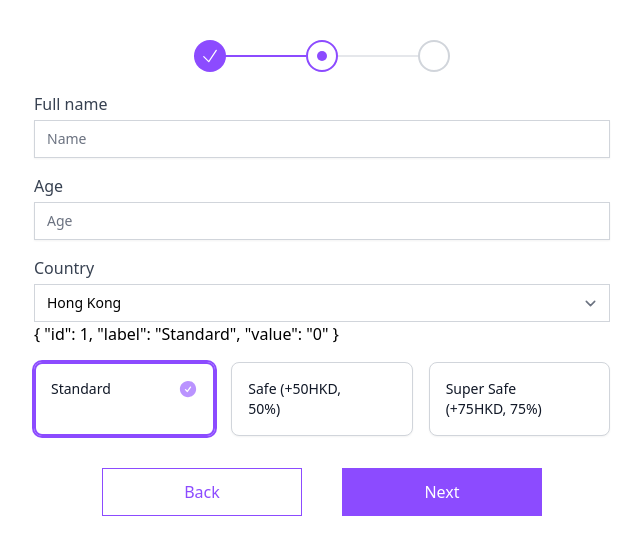
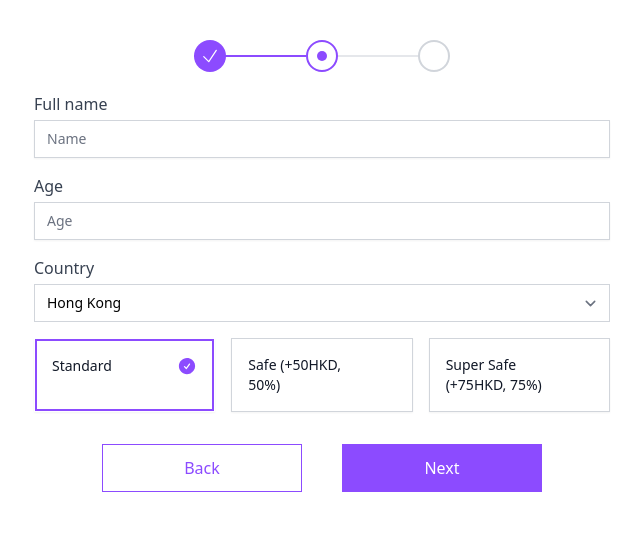
Before and after one commit to ejirocodes/cvg, a Vue app: page / in a window 1280 px wide. Both pictures are taken after a click on the button "Start". Shown: the top 554 px of the page, without its empty margins (318-959 px from the left). Built offline with nearby package versions, Linux system fonts and the light colour scheme.

Commit message:
fix: summary view

```diff
--- a/src/components/form/BaseInput.vue
+++ b/src/components/form/BaseInput.vue
@@ -19,6 +19,7 @@ defineEmits(["update:value"]);
     <input
       :placeholder="placeholder"
       :id="id"
+      required
       class="shadow-sm focus:ring-pri focus:border-pri block w-full sm:text-sm border-gray-300"
       :value="value"
       :type="type"
--- /dev/null
+++ b/src/components/shared/ErrorDisplay.vue
@@ -0,0 +1,18 @@
+<script setup lang="ts">
+import { XCircleIcon } from "@heroicons/vue/20/solid";
+</script>
+
+<template>
+  <div class="rounded-md bg-red-50 p-4">
+    <div class="flex">
+      <div class="flex-shrink-0">
+        <XCircleIcon class="h-5 w-5 text-red-400" aria-hidden="true" />
+      </div>
+      <div class="ml-3">
+        <h3 class="text-sm font-medium text-red-800">
+          <slot />
+        </h3>
+      </div>
+    </div>
+  </div>
+</template>
--- a/src/composable/step.ts
+++ b/src/composable/step.ts
@@ -12,12 +12,12 @@ export default function useStep() {
 
   const totalSteps = computed(() => steps.value.length);
 
-  function handleNext(currentIndex: number) {
-    switchCurrentSteps(currentIndex, ActionType.Next);
+  function handleNext() {
+    switchCurrentSteps(currentStep.value, ActionType.Next);
   }
 
-  function handlePrev(currentIndex: number) {
-    switchCurrentSteps(currentIndex, ActionType.Prev);
+  function handlePrev() {
+    switchCurrentSteps(currentStep.value, ActionType.Prev);
   }
 
   function switchCurrentSteps(
@@ -25,7 +25,13 @@ export default function useStep() {
     switchType: keyof typeof ActionType
   ) {
     const current = steps.value.find((step) => step.id === indx) as Step;
-
+    if (currentStep.value === steps.value.length) {
+      steps.value.forEach((step) => {
+        step.status = StepperStatus.Upcoming;
+      });
+      steps.value[0].status = StepperStatus.Current;
+      return (currentStep.value = 1);
+    }
     steps.value.forEach((step) => {
       if (step.id === current?.id) {
         if (switchType === ActionType.Next) {
--- a/src/modules/WizardFormModule.vue
+++ b/src/modules/WizardFormModule.vue
@@ -4,15 +4,17 @@ import StepperWizard from "@/components/multistep-form/StepperWizard.vue";
 import ButtonMain from "@/components/shared/ButtonMain.vue";
 import useStep from "@/composable/step";
 import BaseInput from "../components/form/BaseInput.vue";
-import { computed, ref, type ComputedRef } from "vue";
+import { computed, ref, watch, type ComputedRef } from "vue";
 import BaseSelect from "../components/form/BaseSelect.vue";
 // import RadioGroup from "../components/form/RadioGroup.vue";
 import { RadioGroup, RadioGroupLabel, RadioGroupOption } from "@headlessui/vue";
 import { CheckCircleIcon } from "@heroicons/vue/24/solid";
 import { countries } from "@/data/countries";
-import type { Country } from "@/types";
+import type { Package, Country } from "@/types";
 import { ButtonType } from "@/utils";
 import { usePremium } from "@/composable/premium";
+import SummaryView from "../view/SummaryView.vue";
+import ErrorDisplay from "../components/shared/ErrorDisplay.vue";
 
 const selectedCountryRate = ref<Country["rate"]>(countries[0].rate);
 const name = ref("");
@@ -22,7 +24,7 @@ const country = computed(() =>
   countries.find((country) => country.rate === selectedCountryRate.value)
 );
 
-const options = computed(() => {
+const packages: ComputedRef<Package[]> = computed(() => {
   const calculatedBasePrice = country.value?.basePrice as number;
   const calculatedCurrency = country.value?.currency;
 
@@ -30,6 +32,7 @@ const options = computed(() => {
     {
       id: 1,
       label: "Standard",
+      type: "Standard",
       value: "0",
     },
     {
@@ -37,6 +40,7 @@ const options = computed(() => {
       label: `Safe (+${
         (calculatedBasePrice as number) * 0.5
       }${calculatedCurrency}, 50%)`,
+      type: "Safe",
       value: "0.5",
     },
     {
@@ -44,11 +48,14 @@ const options = computed(() => {
       label: `Super Safe (+${
         calculatedBasePrice * 0.75
       }${calculatedCurrency}, 75%)`,
+      type: "Super Safe",
       value: "0.75",
     },
   ];
 });
-const selectedPackage = ref(options.value[0]);
+const selectedPackage = ref<Package>(packages.value[0]);
+const isNameError = ref(false);
+const isAgeError = ref(false);
 
 const { currentStep, handleNext, handlePrev, steps } = useStep();
 const { premium } = usePremium(
@@ -57,6 +64,25 @@ const { premium } = usePremium(
   selectedPackage,
   country as ComputedRef<Country>
 );
+
+function navigateSummary() {
+  if (!name.value) {
+    return (isNameError.value = true);
+  }
+  if (!age.value) {
+    return (isAgeError.value = true);
+  }
+  handleNext();
+}
+
+watch([name, age], (_name, _age) => {
+  if (_name) {
+    isNameError.value = false;
+  }
+  if (_age) {
+    isAgeError.value = false;
+  }
+});
 </script>
 
 <template>
@@ -73,7 +99,7 @@ const { premium } = usePremium(
           </p>
         </div>
 
-        <ButtonMain class="w-[200px] h-12" @click="handleNext(currentStep)">
+        <ButtonMain class="w-[200px] h-12" @click="handleNext">
           Start
         </ButtonMain>
       </section>
@@ -87,6 +113,9 @@ const { premium } = usePremium(
             label="Full name"
           />
         </div>
+        <ErrorDisplay class="mb-3" v-if="isNameError"
+          >Please enter your name</ErrorDisplay
+        >
         <div class="mb-4">
           <BaseInput
             v-model:value="age"
@@ -96,18 +125,19 @@ const { premium } = usePremium(
             label="Age"
           />
         </div>
+        <ErrorDisplay v-if="isAgeError">Please enter your age</ErrorDisplay>
+
         <BaseSelect
           :countries="countries"
           id="country"
           v-model:value="selectedCountryRate"
           label="Country"
         />
-        {{ selectedPackage }}
         <RadioGroup v-model="selectedPackage">
           <div class="mt-4 grid grid-cols-1 gap-y-6 sm:grid-cols-3 sm:gap-x-4">
             <RadioGroupOption
               as="template"
-              v-for="item in options"
+              v-for="item in packages"
               :key="item.id"
               :value="item"
               v-slot="{ checked, active }"
@@ -117,10 +147,8 @@ const { premium } = usePremium(
                   selectedPackage.id === item.id
                     ? 'border-transparent'
                     : 'border-gray-300',
-                  selectedPackage.id === item.id
-                    ? 'border-pri ring-2 ring-pri'
-                    : '',
-                  'relative bg-white border rounded-lg shadow-sm p-4 flex cursor-pointer focus:outline-none',
+                  selectedPackage.id === item.id ? 'border-pri border-2' : '',
+                  'relative bg-white border shadow-sm p-4 flex cursor-pointer focus:outline-none',
                 ]"
               >
                 <span class="flex-1 flex">
@@ -136,15 +164,15 @@ const { premium } = usePremium(
                 <CheckCircleIcon
                   :class="[
                     selectedPackage.id !== item.id ? 'invisible' : '',
-                    'h-5 w-5 text-pri/60',
+                    'h-5 w-5 text-pri',
                   ]"
                   aria-hidden="true"
                 />
                 <span
                   :class="[
                     active ? 'border' : 'border-2',
-                    checked ? 'border-pri' : 'border-transparent',
-                    'absolute -inset-px rounded-lg pointer-events-none',
+                    checked ? 'border-pri border-2' : 'border-transparent',
+                    'absolute -inset-px pointer-events-none',
                   ]"
                   aria-hidden="true"
                 />
@@ -156,20 +184,40 @@ const { premium } = usePremium(
           class="mx-auto text-center flex-col mt-8 gap-4 flex justify-center items-center"
         >
           <p class="block text-2xl mb-5 font-bold" v-show="premium">
-            Your premium is {{ premium }}
+            Your premium is {{ premium }} {{ country?.currency }}
           </p>
           <div>
             <ButtonMain
-              @click="handlePrev(currentStep)"
+              @click="handlePrev"
               :buttonType="ButtonType.Outline"
               class="w-[200px] mr-10"
             >
               Back
             </ButtonMain>
-            <ButtonMain @click="handleNext(currentStep)" class="w-[200px]">
+            <ButtonMain @click.prevent="navigateSummary" class="w-[200px]">
               Next
             </ButtonMain>
           </div>
+        </div>
+      </section>
+      <section v-if="currentStep === 3">
+        <SummaryView
+          :name="name"
+          :country="country!"
+          :premium="premium!"
+          :package="selectedPackage"
+        />
+        <div>
+          <ButtonMain
+            @click="handlePrev"
+            :buttonType="ButtonType.Outline"
+            class="w-[200px] mr-10"
+          >
+            Back
+          </ButtonMain>
+          <ButtonMain @click.prevent="handleNext" class="w-[200px]">
+            Buy
+          </ButtonMain>
         </div>
       </section>
     </template>
--- a/src/types/interface.ts
+++ b/src/types/interface.ts
@@ -16,3 +16,9 @@ export interface Country {
   locale: string;
   basePrice: number;
 }
+export interface Package {
+  id: number;
+  label: string;
+  value: string;
+  type: string;
+}
--- /dev/null
+++ b/src/view/SummaryView.vue
@@ -0,0 +1,26 @@
+<script setup lang="ts">
+import type { Country, Package } from "@/types";
+
+defineProps<{
+  name: string;
+  country: Country;
+  package: Package;
+  premium: number;
+}>();
+</script>
+
+<template>
+  <div class="text-center leading-loose mb-8">
+    <h1 class="text-2xl font-bold">Summary</h1>
+    <h2 class="mb-2">
+      Hi <strong> {{ name }}</strong
+      >, here is a summary of your insurance package
+    </h2>
+    <p>Name: {{ name }}</p>
+    <p>Where do you live: {{ country?.label }}</p>
+    <p>Package: {{ package?.type }}</p>
+    <p>Premium: {{ premium }} {{ country?.currency }}</p>
+  </div>
+</template>
+
+<style scoped></style>
```
